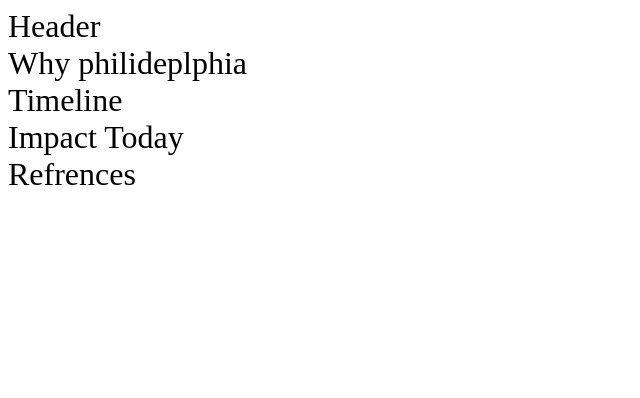
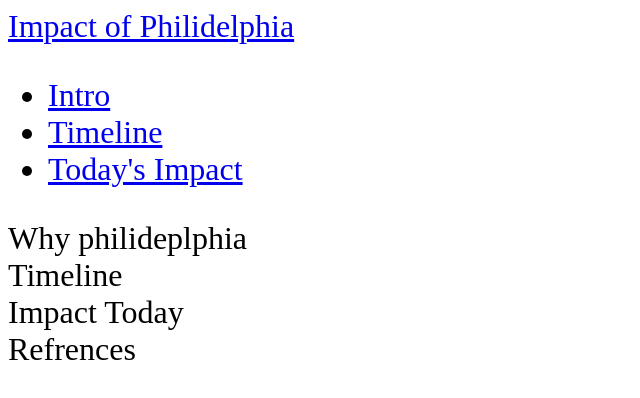
Before and after one commit to HowBoutBroski/phili-history, a plain HTML site: page index.html in a window 1280 px wide. Shown: the whole page, without its empty margins (0-640 px from the left). Drawn offline with Linux system fonts and the light colour scheme.

Commit message:
add nav and links

```diff
--- a/index.html
+++ b/index.html
@@ -8,11 +8,26 @@
     <meta name="description" conent="Philidelphia History between 1600-1800">
     <meta name="keywords" content="timeline, philideplphia, history">
     <link rel="stylesheet" href="assets/css/style.css">
-    <title>Impact of Philidelphia in America </title>
+    <title>Impact of Philidelphia to America </title>
 </head>
 
 <body>
-    <header>Header</header>
+    <header>
+        <a href="index.html"> Impact of Philidelphia</a>
+        <nav>
+            <ul>
+                <li>
+                    <a href="index.html">Intro</a>
+                </li>
+                <li>
+                    <a href="#">Timeline</a>
+                </li>
+                <li>
+                    <a href="#">Today's Impact</a>
+                </li>
+            </ul>
+        </nav>
+    </header>
     <section>
         Why philideplphia
     </section>
```
